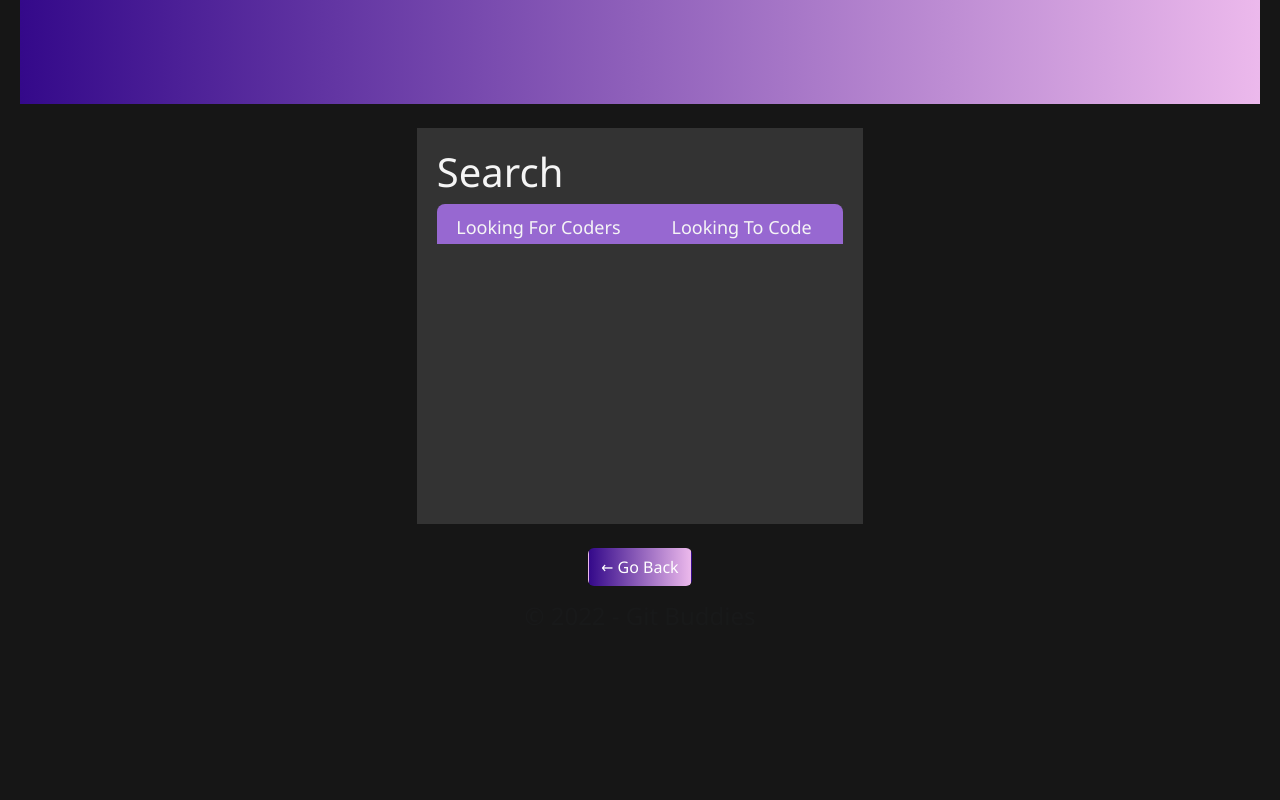
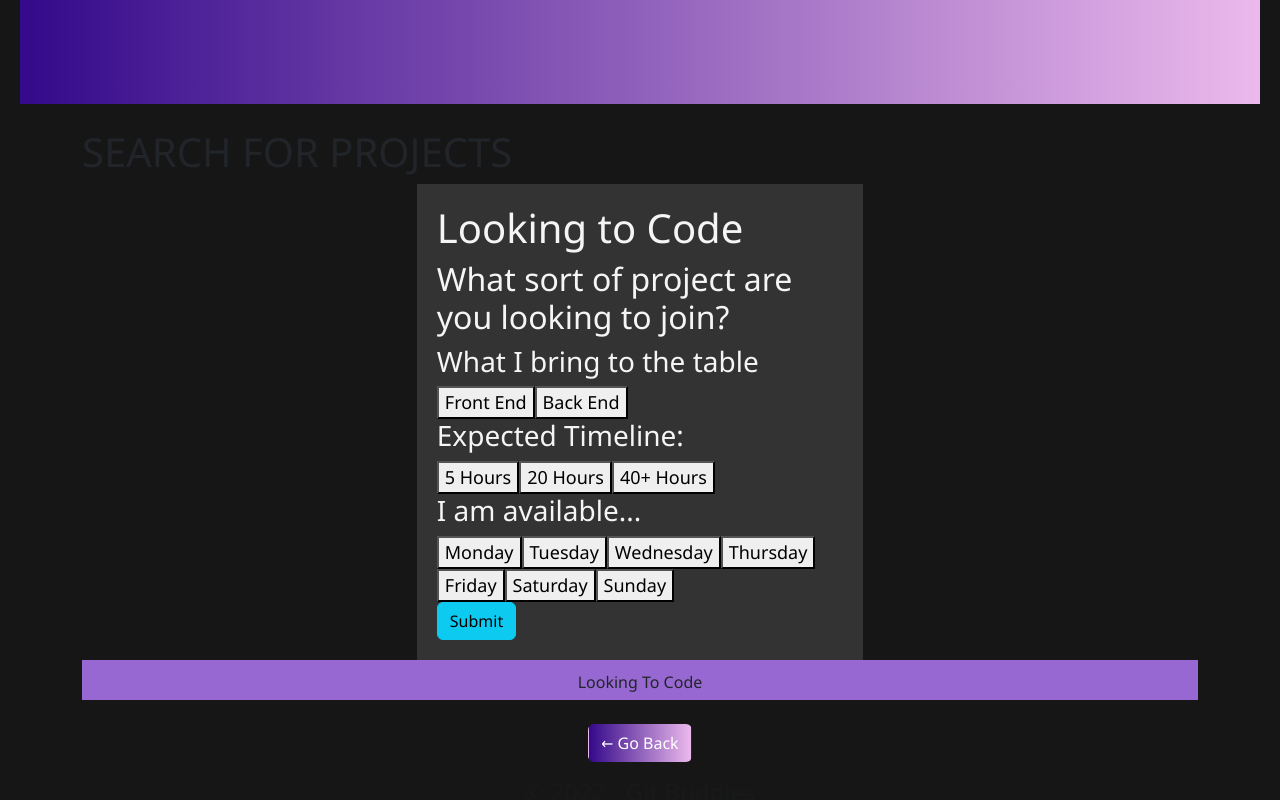
Before and after one commit to LorenzoFTSIC/LFCoders, a React (Create React App) app in the folder client/: page /search in a window 1280 px wide. Shown: the part 676-1476 px from the top of the page. Before the commit the page ends 1379 px from the top, so only its background shows below. Built offline with nearby package versions, Linux system fonts and the light colour scheme.

Commit message:
form rendering

```diff
--- a/client/src/components/LTCForm/LTCForm.js
+++ b/client/src/components/LTCForm/LTCForm.js
@@ -1,4 +1,5 @@
 import React from 'react';
+
 
 
 // const styles = {
@@ -9,10 +10,50 @@ import React from 'react';
 // };
 
 const LTCForm = () => {
+    // const handleChange = (event) => {
+    //     event.preventDefault();
+    //     const { name, value } = event.target;
+    // };
   return (
-    <header className="bg-info text-dark mb-4 py-3">
-   LOOKING TO CODE
-  </header>
+    <div>
+      <form>
+         LOOKING TO CODE
+       <input
+        className="form-input"
+        placeholder="Your username"
+        name="name"
+        type="text"
+
+        // onChange={handleChange}
+        />
+        <input
+
+        className="form-input"
+        placeholder="Your email"
+        name="email"
+        type="email"
+
+        // onChange={handleChange}
+        />
+        <input
+
+        className="form-input"
+        placeholder="******"
+        name="password"
+        type="password"
+
+        // onChange={handleChange}
+         />
+
+        <button
+        className="btn btn-block btn-info"
+        type="submit"
+        aria-label="Close"
+        >
+        Submit
+         </button>
+    </form>
+    </div>
   );
 }
 
--- a/client/src/pages/Search.js
+++ b/client/src/pages/Search.js
@@ -50,23 +50,101 @@ const style = {
 
 const Search = () => {
   return (
+    <div>
+    <h1>SEARCH FOR PROJECTS</h1>
     <div className="searchPage">
       <div style={style.container}>
-        <h1>Search</h1>
+        <h1>Looking to Code</h1>
 
-        <div style={style.tabs} className='tabs'>
-          <div style={style.tab} className='tab'>
-            <input type="radio" id="tab-1" name="tabs" checked />
-            <label for="tab-1" style={style.tabLabel}>
-              Looking For Coders
-            </label>
-            <div style={style.tabContent} className='tab-content'>
-              {/* <LFCForm /> */}
-            </div>
+        <div className="heading">
+              <h2>What sort of project are you looking to join?</h2>
+        </div>
+      <div>
+      <form>
+        <h3 className="heading3">What I bring to the table</h3>
+         <div className= "">
+         <button className="favorite styled"
+          type="button">
+          Front End
+        </button>
+
+        <button className="favorite styled"
+          type="button">
+          Back End
+        </button>
+        </div>
+
+        <h3 className="heading3">Expected Timeline:</h3>
+         <div className= "">
+         <button className="favorite styled"
+          type="button">
+          5 Hours
+        </button>
+
+        <button className="favorite styled"
+          type="button">
+          20 Hours
+        </button>
+
+        <button className="favorite styled"
+          type="button">
+          40+ Hours
+        </button>
+        </div>
+
+        <h3 className="heading3">I am available...</h3>
+         <div className= "">
+         <button className="favorite styled"
+          type="button">
+          Monday
+        </button>
+
+        <button className="favorite styled"
+          type="button">
+          Tuesday
+        </button>
+
+        <button className="favorite styled"
+          type="button">
+          Wednesday
+        </button>
+
+        <button className="favorite styled"
+          type="button">
+          Thursday
+        </button>
+
+        <button className="favorite styled"
+          type="button">
+          Friday
+        </button>
+
+        <button className="favorite styled"
+          type="button">
+          Saturday
+        </button>
+
+        <button className="favorite styled"
+          type="button">
+          Sunday
+        </button>
+        </div>
+
+
+
+        <button
+        className="btn btn-block btn-info"
+        type="submit"
+        aria-label="Close"
+        >
+        Submit
+         </button>
+    </form>
+    </div>
           </div>
 
           <div style={style.tab} className='tab'>
-            <input type="radio" id="tab-2" name="tabs" />
+            <input type="radio" id="tab-2" name="tabs" data-toggle="modal" data-target=".bd-example-modal-lg-signup"/>
             <label for="tab-2" style={style.tabLabel}>
               Looking To Code
             </label>
@@ -75,8 +153,7 @@ const Search = () => {
             </div>
           </div>
         </div>
-      </div>
-    </div>
+        </div>
     //   HTML and CSS by AlvaroTrigo on CodePen: TabbyTabs
   );
 };
```
